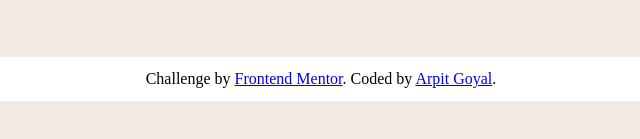
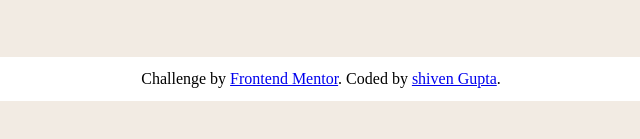
Before and after one commit to Shiven02/perfume-ad, a plain HTML site: page index.html in a window 1280 px wide. Shown: the part 583-722 px from the top of the page, 319-959 px from the left. Drawn offline with Linux system fonts and the light colour scheme.

Commit message:
Update index.html

```diff
--- a/index.html
+++ b/index.html
@@ -57,7 +57,7 @@
 <footer>
   <div class="attribution">
     Challenge by <a href="https://www.frontendmentor.io?ref=challenge" target="_blank">Frontend Mentor</a>.
-    Coded by <a href="#">Arpit Goyal</a>.
+    Coded by <a href="#">shiven Gupta</a>.
   </div>
 </footer>
 
```
